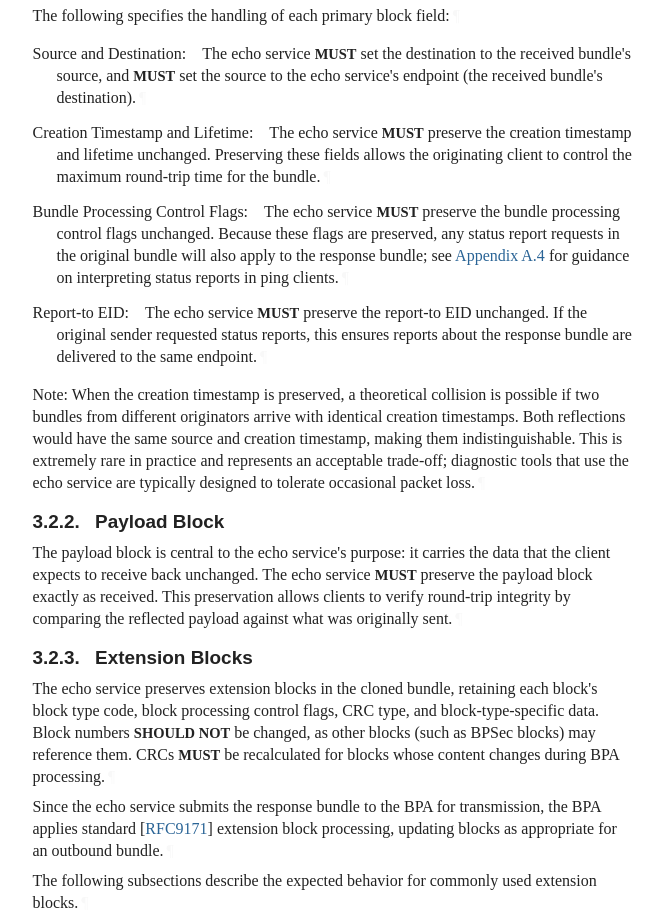
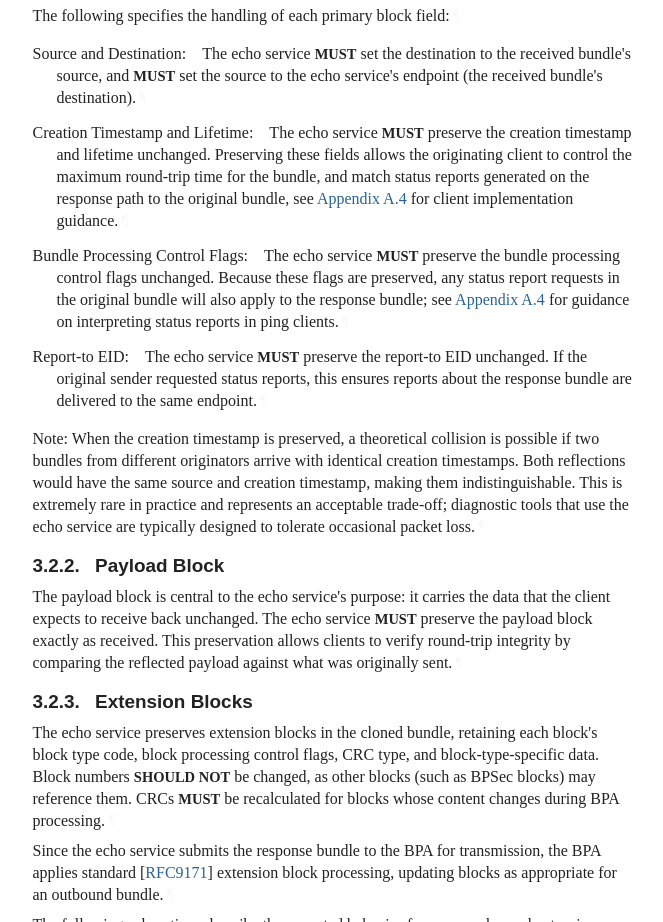
Before and after one commit to ricktaylor/echo-service, a plain HTML site: page draft-taylor-dtn-echo-service.html in a window 1280 px wide. Shown: the part 2513-3435 px from the top of the page, without its empty margins (92-755 px from the left). Drawn offline with Linux system fonts and the light colour scheme; a web font is replaced by a local one.

Commit message:
Script updating gh-pages from 10f488b. [ci skip]

```diff
--- a/draft-taylor-dtn-echo-service.html
+++ b/draft-taylor-dtn-echo-service.html
@@ -1335,7 +1335,7 @@ appear in all capitals, as shown here.<a href="#section-2-1" class="pilcrow">¶<
             <dd class="break"></dd>
 <dt id="section-3.2.1-3.3">Creation Timestamp and Lifetime:</dt>
             <dd style="margin-left: 1.5em" id="section-3.2.1-3.4">
-              <p id="section-3.2.1-3.4.1">The echo service <span class="bcp14">MUST</span> preserve the creation timestamp and lifetime unchanged. Preserving these fields allows the originating client to control the maximum round-trip time for the bundle.<a href="#section-3.2.1-3.4.1" class="pilcrow">¶</a></p>
+              <p id="section-3.2.1-3.4.1">The echo service <span class="bcp14">MUST</span> preserve the creation timestamp and lifetime unchanged. Preserving these fields allows the originating client to control the maximum round-trip time for the bundle, and match status reports generated on the response path to the original bundle, see <a href="#status-reports" class="auto internal xref">Appendix A.4</a> for client implementation guidance.<a href="#section-3.2.1-3.4.1" class="pilcrow">¶</a></p>
 </dd>
             <dd class="break"></dd>
 <dt id="section-3.2.1-3.5">Bundle Processing Control Flags:</dt>
```
Also changed, not shown: draft-taylor-dtn-echo-service.txt.
